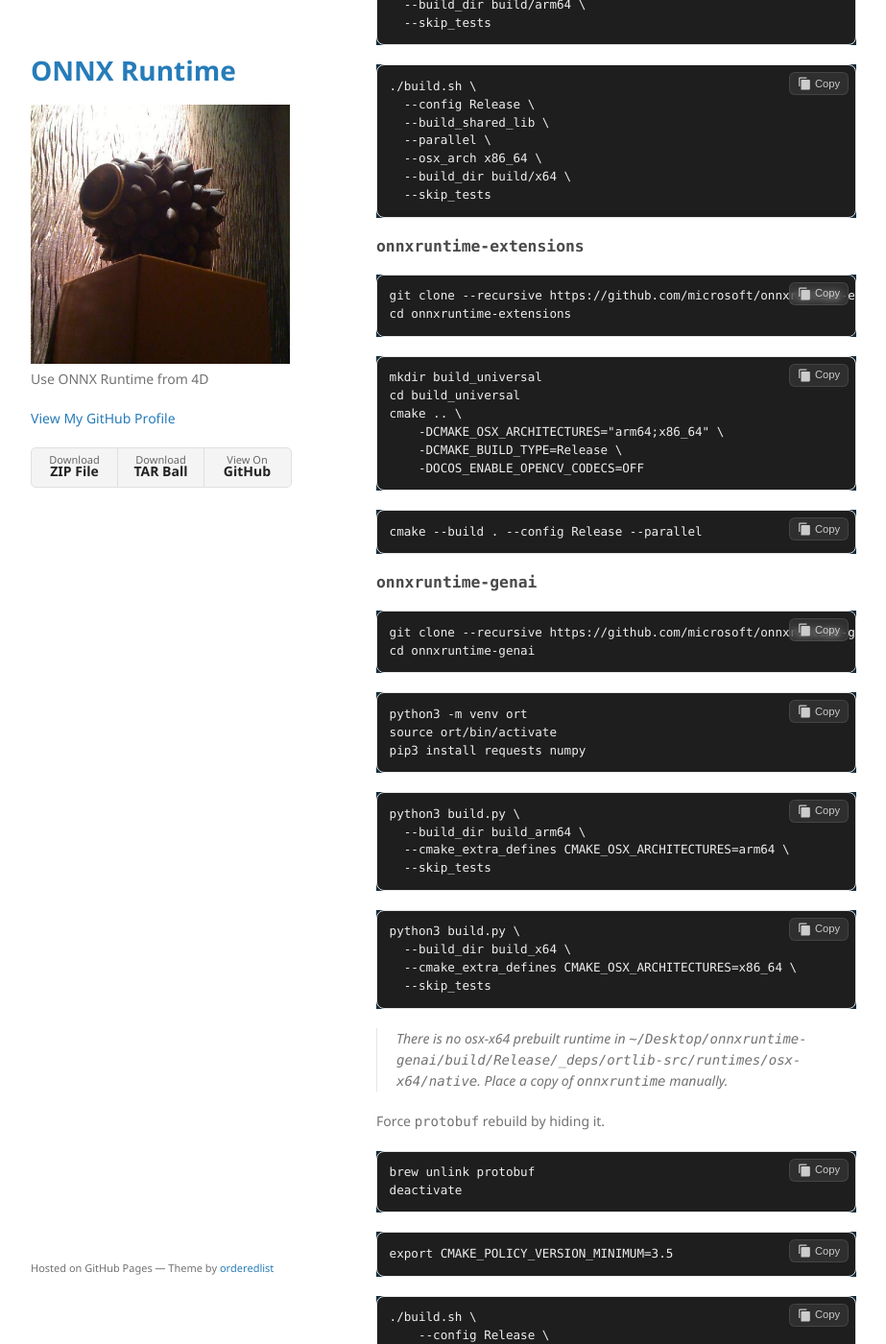
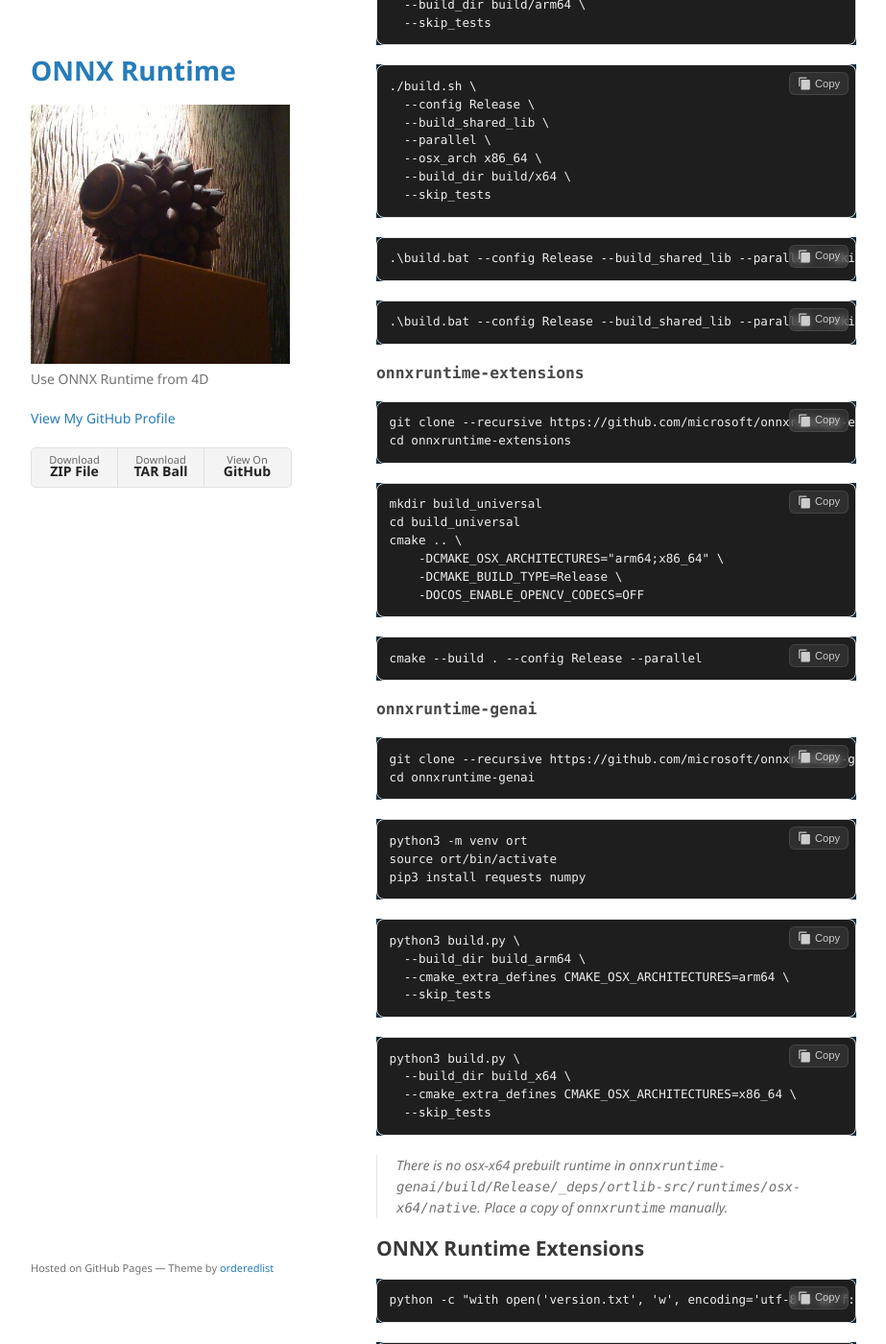
Before and after one commit to miyako/onnx-genai, a Jekyll site: the page built from build.md, in a window 1280 px wide and 1400 px high, scrolled down 345 px. Shown: the whole window at 96% size, without its empty margins (178-1101 px from the left). Built offline with Jekyll 4.4.1, drawn with Linux system fonts in a browser that asks for light colours; some of the changed text lies outside the part shown.

Commit message:
Update build.md

````diff
--- a/build.md
+++ b/build.md
@@ -29,6 +29,14 @@
   --osx_arch x86_64 \
   --build_dir build/x64 \
   --skip_tests
+```
+
+```
+.\build.bat --config Release --build_shared_lib --parallel --skip_tests --cmake_generator "Visual Studio 17 2022"
+```
+
+```
+.\build.bat --config Release --build_shared_lib --parallel --skip_tests --cmake_generator "Visual Studio 17 2022" --x64
 ```
 
 ### `onnxruntime-extensions`
@@ -78,32 +86,8 @@
   --skip_tests
 ```
 
-> There is no osx-x64 prebuilt runtime in `~/Desktop/onnxruntime-genai/build/Release/_deps/ortlib-src/runtimes/osx-x64/native`.
+> There is no osx-x64 prebuilt runtime in `onnxruntime-genai/build/Release/_deps/ortlib-src/runtimes/osx-x64/native`.
 > Place a copy of `onnxruntime` manually.
-
-
-
-Force `protobuf` rebuild by hiding it.
-
-```
-brew unlink protobuf
-deactivate
-```
-
-```
-export CMAKE_POLICY_VERSION_MINIMUM=3.5
-```
-
-```
-./build.sh \
-    --config Release \
-    --osx_arch x86_64 \
-    --build_shared_lib \
-    --parallel \
-    --skip_tests \
-    --compile_no_warning_as_error \
-    --skip_submodule_sync
-```
 
 ## ONNX Runtime Extensions
 
````
